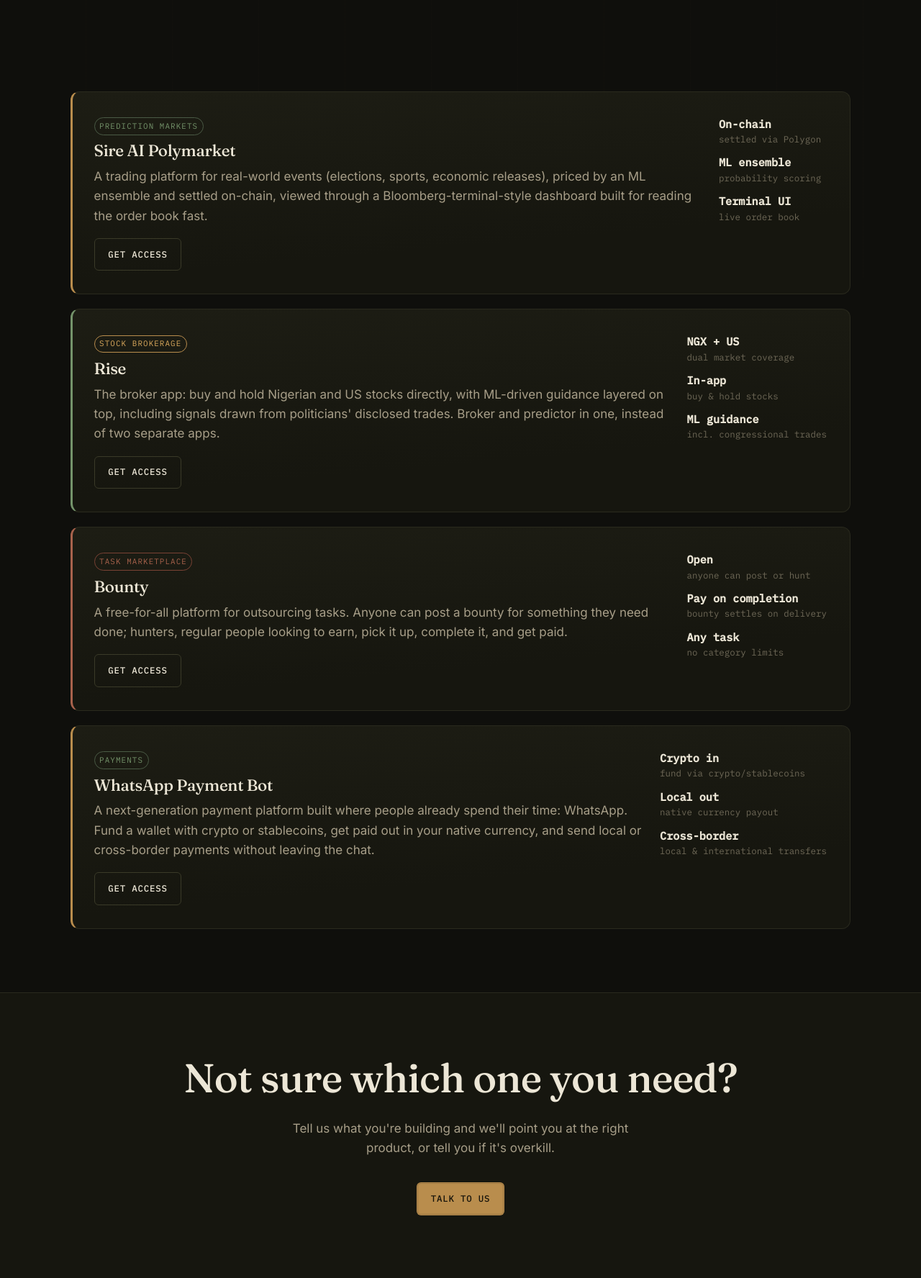
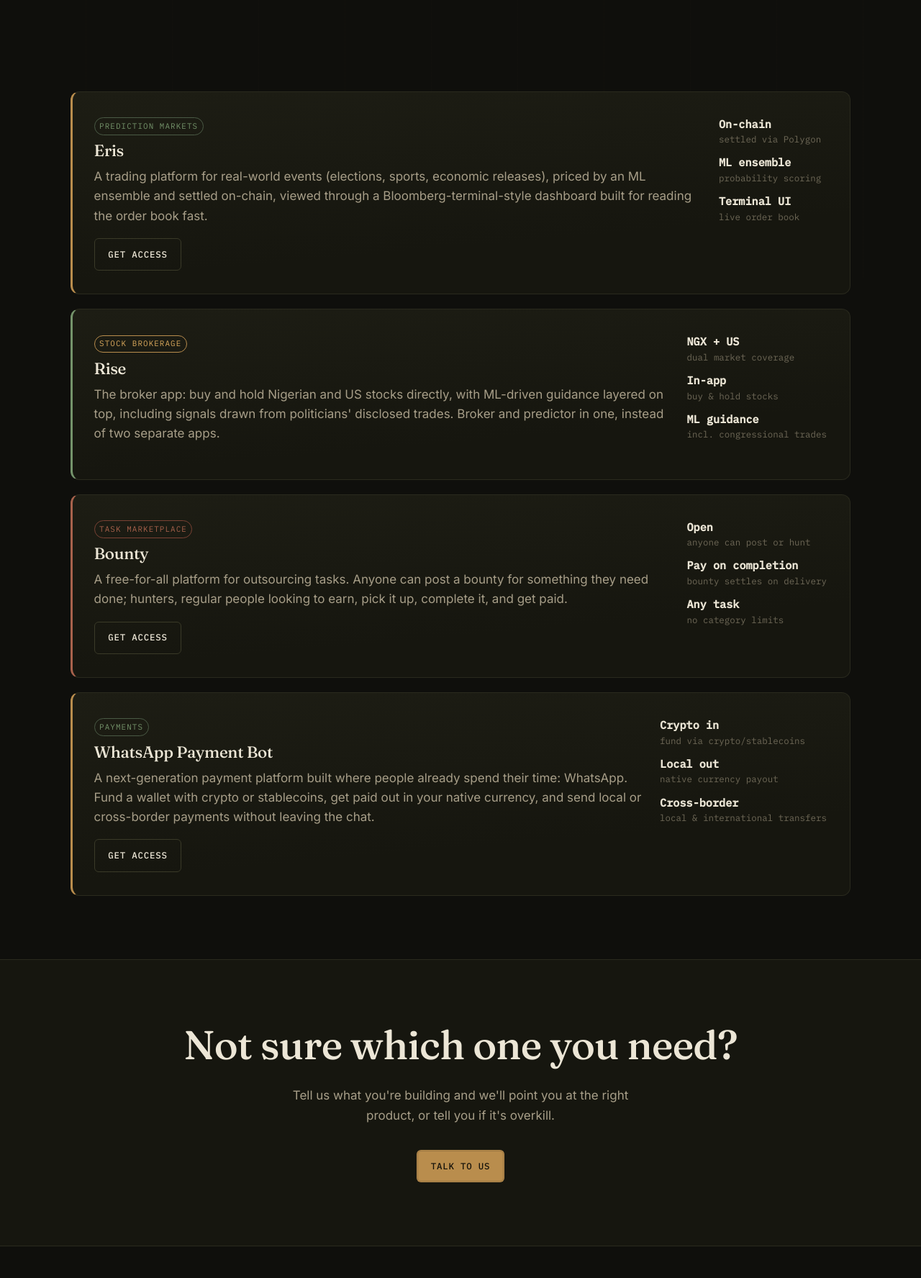
Before and after one commit to akhereoboh/sire-website, a Flask app: page /products in a window 1280 px wide. Shown: the part 414-2190 px from the top of the page at 72% size. Run offline with Flask 3, Linux system fonts and the light colour scheme.

Commit message:
Update product names and access links in index.html

```diff
--- a/sire-ai 3/templates/products/index.html
+++ b/sire-ai 3/templates/products/index.html
@@ -18,9 +18,9 @@
       <div class="product-card">
         <div>
           <span class="product-tag">Prediction markets</span>
-          <h3>Sire AI Polymarket</h3>
+          <h3>Eris</h3>
           <p>A trading platform for real-world events (elections, sports, economic releases), priced by an ML ensemble and settled on-chain, viewed through a Bloomberg-terminal-style dashboard built for reading the order book fast.</p>
-          <div class="btn-row"><a href="{{ url_for('contact.index') }}" class="btn btn-ghost">Get access</a></div>
+          <div class="btn-row"><a href="https://eris.sireai.uk" target="_blank" rel="noopener" class="btn btn-ghost">Get access</a></div>
         </div>
         <div class="product-specs">
           <div class="spec"><b>On-chain</b><span>settled via Polygon</span></div>
@@ -34,7 +34,6 @@
           <span class="product-tag">Stock brokerage</span>
           <h3>Rise</h3>
           <p>The broker app: buy and hold Nigerian and US stocks directly, with ML-driven guidance layered on top, including signals drawn from politicians' disclosed trades. Broker and predictor in one, instead of two separate apps.</p>
-          <div class="btn-row"><a href="{{ url_for('contact.index') }}" class="btn btn-ghost">Get access</a></div>
         </div>
         <div class="product-specs">
           <div class="spec"><b>NGX + US</b><span>dual market coverage</span></div>
@@ -48,7 +47,7 @@
           <span class="product-tag">Task marketplace</span>
           <h3>Bounty</h3>
           <p>A free-for-all platform for outsourcing tasks. Anyone can post a bounty for something they need done; hunters, regular people looking to earn, pick it up, complete it, and get paid.</p>
-          <div class="btn-row"><a href="{{ url_for('contact.index') }}" class="btn btn-ghost">Get access</a></div>
+          <div class="btn-row"><a href="https://web.bounty.sireai.uk/" target="_blank" rel="noopener" class="btn btn-ghost">Get access</a></div>
         </div>
         <div class="product-specs">
           <div class="spec"><b>Open</b><span>anyone can post or hunt</span></div>
@@ -62,7 +61,7 @@
           <span class="product-tag">Payments</span>
           <h3>WhatsApp Payment Bot</h3>
           <p>A next-generation payment platform built where people already spend their time: WhatsApp. Fund a wallet with crypto or stablecoins, get paid out in your native currency, and send local or cross-border payments without leaving the chat.</p>
-          <div class="btn-row"><a href="{{ url_for('contact.index') }}" class="btn btn-ghost">Get access</a></div>
+          <div class="btn-row"><a href="https://t.me/sire_payment_bot" target="_blank" rel="noopener" class="btn btn-ghost">Get access</a></div>
         </div>
         <div class="product-specs">
           <div class="spec"><b>Crypto in</b><span>fund via crypto/stablecoins</span></div>
```
